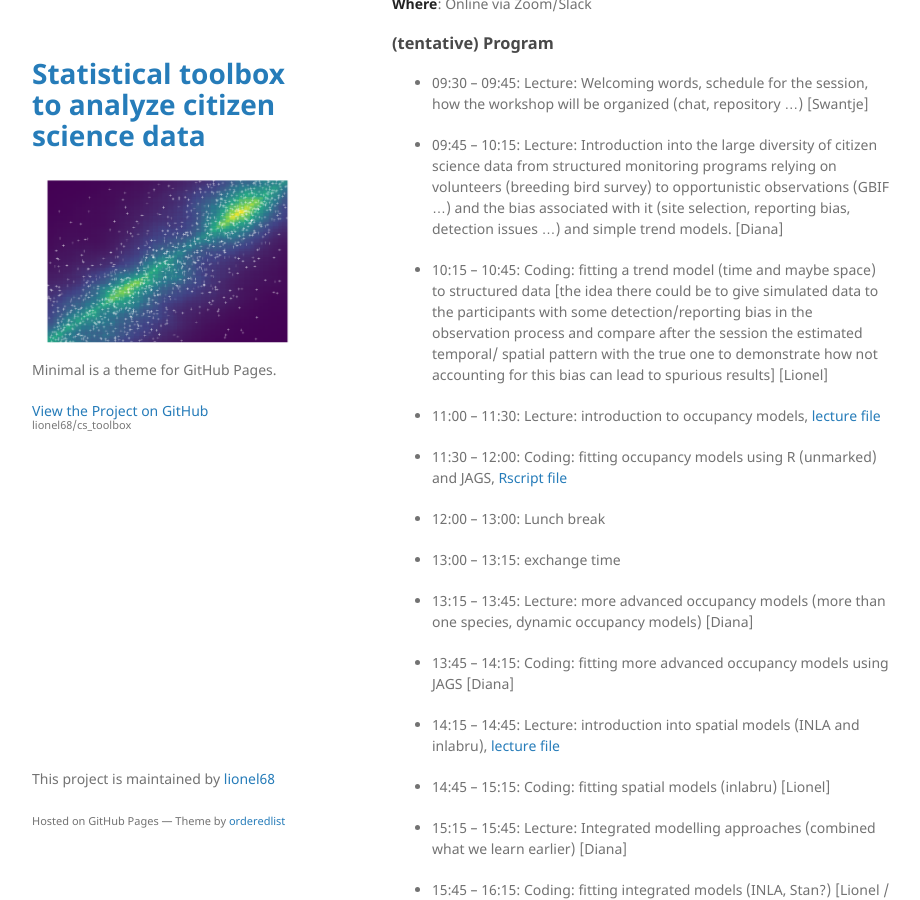
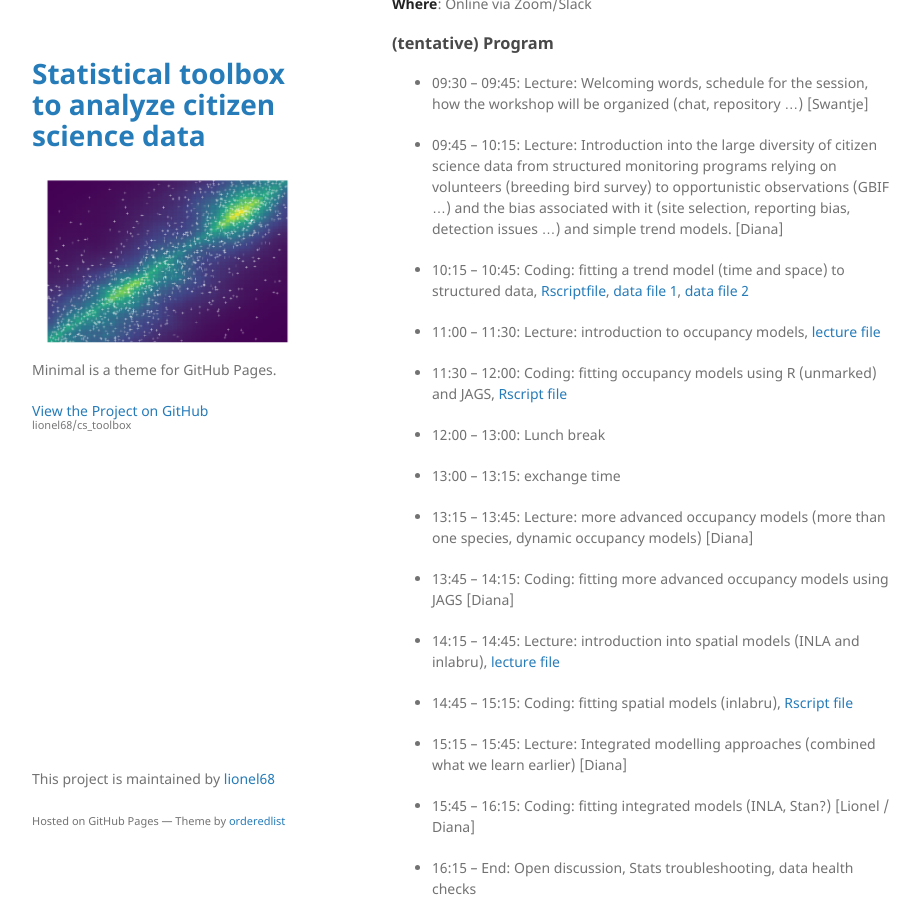
Before and after one commit to lionel68/cs_toolbox, a Jekyll site: the page built from index.md, in a window 1280 px wide and 900 px high, scrolled down 375 px. Shown: the whole window, without its empty margins (178-1098 px from the left). Built offline with Jekyll 4.4.1, drawn with Linux system fonts in a browser that asks for light colours.

Commit message:
add Rscript C04 with data and update L03

```diff
--- a/index.md
+++ b/index.md
@@ -23,11 +23,11 @@ layout: default
 
 * 09:45 – 10:15: Lecture: Introduction into the large diversity of citizen science data from structured monitoring programs relying on volunteers (breeding bird survey) to opportunistic observations (GBIF …) and the bias associated with it (site selection, reporting bias, detection issues …) and simple trend models. [Diana]
 
-* 10:15 – 10:45: Coding: fitting a trend model (time and maybe space) to structured data [the idea there could be to give simulated data to the participants with some detection/reporting bias in the observation process and compare after the session the estimated temporal/ spatial pattern with the true one to demonstrate how not accounting for this bias can lead to spurious results] [Lionel]
+* 10:15 – 10:45: Coding: fitting a trend model (time and space) to structured data, [Rscriptfile](docs/C01_trend_structured.R), [data file 1](docs/C01_temporal_data.rds), [data file 2](docs/C01_spatial_data.rds)
 
 * 11:00 – 11:30: Lecture: introduction to occupancy models, [lecture file](docs/03_intro_occupancy.pdf)
 
-* 11:30 – 12:00: Coding: fitting occupancy models using R (unmarked) and JAGS, [Rscript file](docs/03_intro_occupancy.R)
+* 11:30 – 12:00: Coding: fitting occupancy models using R (unmarked) and JAGS, [Rscript file](docs/C02_intro_occupancy.R)
 
 * 12:00 – 13:00: Lunch break
 
@@ -39,7 +39,7 @@ layout: default
 
 * 14:15 – 14:45: Lecture: introduction into spatial models (INLA and inlabru), [lecture file](docs/05_spatial_models.html)
 
-* 14:45 – 15:15: Coding: fitting spatial models (inlabru) [Lionel]
+* 14:45 – 15:15: Coding: fitting spatial models (inlabru), [Rscript file](C04_spatial_data.R)
 
 * 15:15 – 15:45: Lecture: Integrated modelling approaches (combined what we learn earlier) [Diana]
 
```
Also changed, not shown: docs/05_spatial_models.md (added, +37 -0 lines), docs/05_spatial_models-figure/unnamed-chunk-2-1.png (added), 8 other files.
